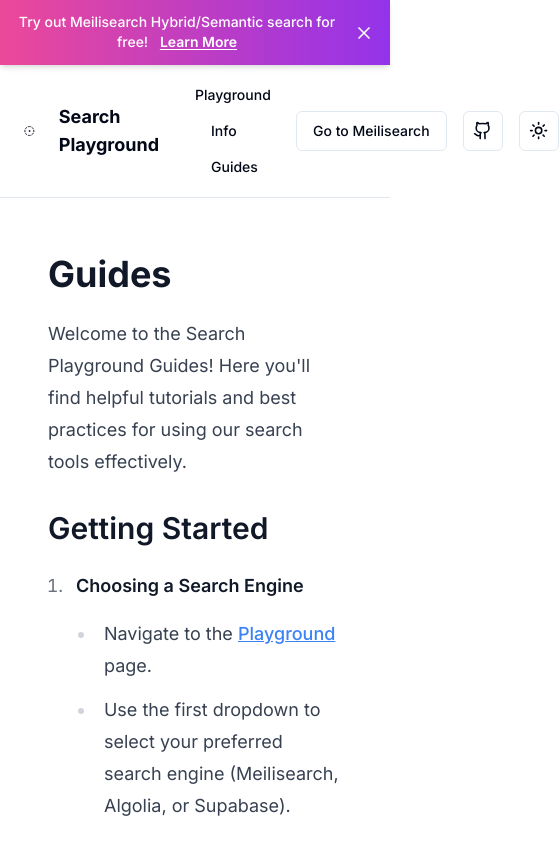
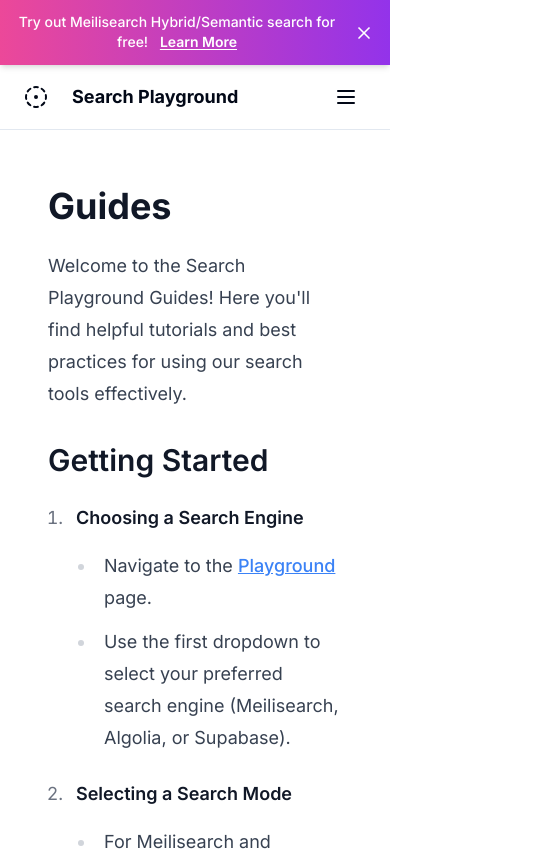
Before and after one commit to qdequele/search-playground, a Next.js app: page /guides in a window 390 px wide. Shown: the top 851 px of the page, 559 px wide, since content can reach past the window. Built offline with nearby package versions, Linux system fonts and the light colour scheme.

Commit message:
Add a mobile friendly Navbar

```diff
--- a/src/app/layout.js
+++ b/src/app/layout.js
@@ -2,12 +2,9 @@
 import { cn } from "../lib/utils";
 import "./globals.css";
 import * as React from "react";
-import { CircleDotDashed, Github } from "lucide-react";
 import { ThemeProvider } from "@/components/theme-provider";
-import { ModeToggle } from "@/components/mode-toggle";
 import { Banner } from "@/components/Banner";
-import Link from "next/link";
-import { Button } from "@/components/ui/button";
+import { Navbar } from "@/components/Navbar";
 
 const fontSans = FontSans({ subsets: ["latin"], variable: "--font-sans" });
 
@@ -32,53 +29,7 @@
           disableTransitionOnChange
         >
           <Banner />
-          <div className="flex-col flex">
-            <div className="border-b">
-              <div className="flex items-center justify-between mx-6 my-3">
-                <div className="flex items-center">
-                  <CircleDotDashed className="h-6 w-6" />
-                  <h1 className="pl-6 font-bold text-lg">Search Playground</h1>
-                  <nav className="ml-6 space-x-4">
-                    <Link href="/">
-                      <Button variant="ghost" size="sm">
-                        Playground
-                      </Button>
-                    </Link>
-                    <Link href="/info">
-                      <Button variant="ghost" size="sm">
-                        Info
-                      </Button>
-                    </Link>
-                    <Link href="/guides">
-                      <Button variant="ghost" size="sm">
-                        Guides
-                      </Button>
-                    </Link>
-                  </nav>
-                </div>
-                <div className="flex items-center space-x-4">
-                  <Link
-                    href="https://www.meilisearch.com"
-                    target="_blank"
-                    rel="noopener noreferrer"
-                  >
-                    <Button variant="outline">Go to Meilisearch</Button>
-                  </Link>
-                  <Link
-                    href="https://github.com/meilisearch/meilisearch"
-                    target="_blank"
-                    rel="noopener noreferrer"
-                  >
-                    <Button variant="outline" size="icon">
-                      <Github className="h-[1.2rem] w-[1.2rem]" />
-                      <span className="sr-only">GitHub</span>
-                    </Button>
-                  </Link>
-                  <ModeToggle />
-                </div>
-              </div>
-            </div>
-          </div>
+          <Navbar />
           <div className="flex-1 space-y-4 p-8 pt-6">{children}</div>
         </ThemeProvider>
       </body>
--- /dev/null
+++ b/src/components/Navbar.jsx
@@ -0,0 +1,134 @@
+'use client';
+
+import React, { useState, useEffect } from 'react';
+import Link from 'next/link';
+import { usePathname } from 'next/navigation';
+import { CircleDotDashed, Github, Menu, X } from 'lucide-react';
+import { Button } from '@/components/ui/button';
+import { ModeToggle } from '@/components/mode-toggle';
+import { cn } from '@/lib/utils';
+
+function NavLink({ href, children, onClick }) {
+  const pathname = usePathname();
+  const isActive = pathname === href;
+
+  return (
+    <Link href={href} onClick={onClick}>
+      <Button
+        variant="ghost"
+        size="sm"
+        className={cn(
+          isActive && "font-bold underline",
+          "transition-all duration-200 ease-in-out w-full justify-start"
+        )}
+      >
+        {children}
+      </Button>
+    </Link>
+  );
+}
+
+export function Navbar() {
+  const [isMenuOpen, setIsMenuOpen] = useState(false);
+  const [isMobile, setIsMobile] = useState(false);
+
+  useEffect(() => {
+    const checkMobile = () => {
+      setIsMobile(window.innerWidth < 768);
+    };
+    checkMobile();
+    window.addEventListener('resize', checkMobile);
+    return () => window.removeEventListener('resize', checkMobile);
+  }, []);
+
+  const toggleMenu = () => setIsMenuOpen(!isMenuOpen);
+  const closeMenu = () => setIsMenuOpen(false);
+
+  return (
+    <div className="border-b">
+      <div className="flex items-center justify-between mx-6 my-3">
+        <div className="flex items-center">
+          <CircleDotDashed className="h-6 w-6" />
+          <h1 className="pl-6 font-bold text-lg">Search Playground</h1>
+          {!isMobile && (
+            <nav className="ml-6 space-x-4 flex items-center">
+              <NavLink href="/">Playground</NavLink>
+              <NavLink href="/info">Info</NavLink>
+              <NavLink href="/guides">Guides</NavLink>
+            </nav>
+          )}
+        </div>
+        {isMobile ? (
+          <Button variant="ghost" size="icon" onClick={toggleMenu}>
+            {isMenuOpen ? <X className="h-6 w-6" /> : <Menu className="h-6 w-6" />}
+          </Button>
+        ) : (
+          <div className="flex items-center space-x-4">
+            <Link
+              href="https://www.meilisearch.com"
+              target="_blank"
+              rel="noopener noreferrer"
+            >
+              <Button variant="outline">Go to Meilisearch</Button>
+            </Link>
+            <Link
+              href="https://github.com/meilisearch/meilisearch"
+              target="_blank"
+              rel="noopener noreferrer"
+            >
+              <Button variant="outline" size="icon">
+                <Github className="h-[1.2rem] w-[1.2rem]" />
+                <span className="sr-only">GitHub</span>
+              </Button>
+            </Link>
+            <ModeToggle />
+          </div>
+        )}
+      </div>
+      {isMobile && isMenuOpen && (
+        <div className="fixed inset-0 z-50 bg-background">
+          <div className="flex flex-col h-full">
+            <div className="flex justify-between items-center p-4 border-b">
+              <h1 className="font-bold text-lg">Search Playground</h1>
+              <Button variant="ghost" size="icon" onClick={closeMenu}>
+                <X className="h-6 w-6" />
+              </Button>
+            </div>
+            <nav className="flex-grow flex flex-col justify-between p-4">
+              <div className="space-y-2">
+                <NavLink href="/" onClick={closeMenu}>Playground</NavLink>
+                <NavLink href="/info" onClick={closeMenu}>Info</NavLink>
+                <NavLink href="/guides" onClick={closeMenu}>Guides</NavLink>
+              </div>
+              <div className="space-y-4">
+                <Link
+                  href="https://www.meilisearch.com"
+                  target="_blank"
+                  rel="noopener noreferrer"
+                  onClick={closeMenu}
+                >
+                  <Button variant="outline" className="w-full justify-start">Go to Meilisearch</Button>
+                </Link>
+                <div className="h-4"></div> {/* Added space */}
+                <Link
+                  href="https://github.com/meilisearch/meilisearch"
+                  target="_blank"
+                  rel="noopener noreferrer"
+                  onClick={closeMenu}
+                >
+                  <Button variant="outline" className="w-full justify-start">
+                    <Github className="h-[1.2rem] w-[1.2rem] mr-2" />
+                    GitHub
+                  </Button>
+                </Link>
+                <div className="pt-2">
+                  <ModeToggle />
+                </div>
+              </div>
+            </nav>
+          </div>
+        </div>
+      )}
+    </div>
+  );
+}
```
